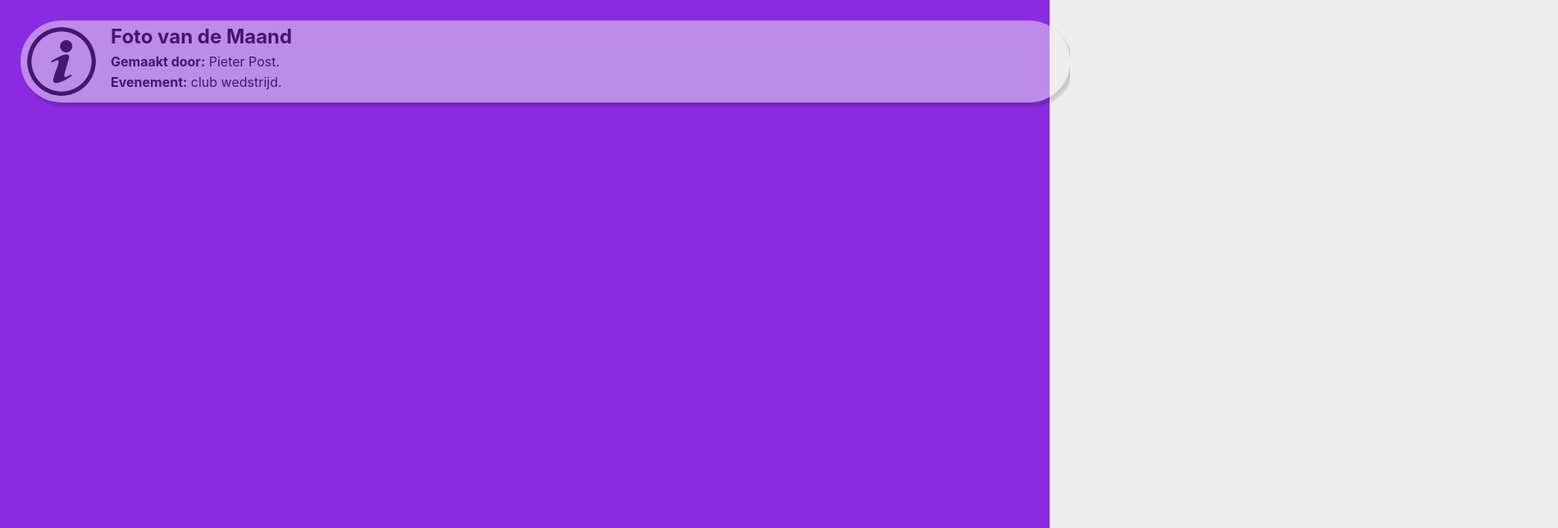
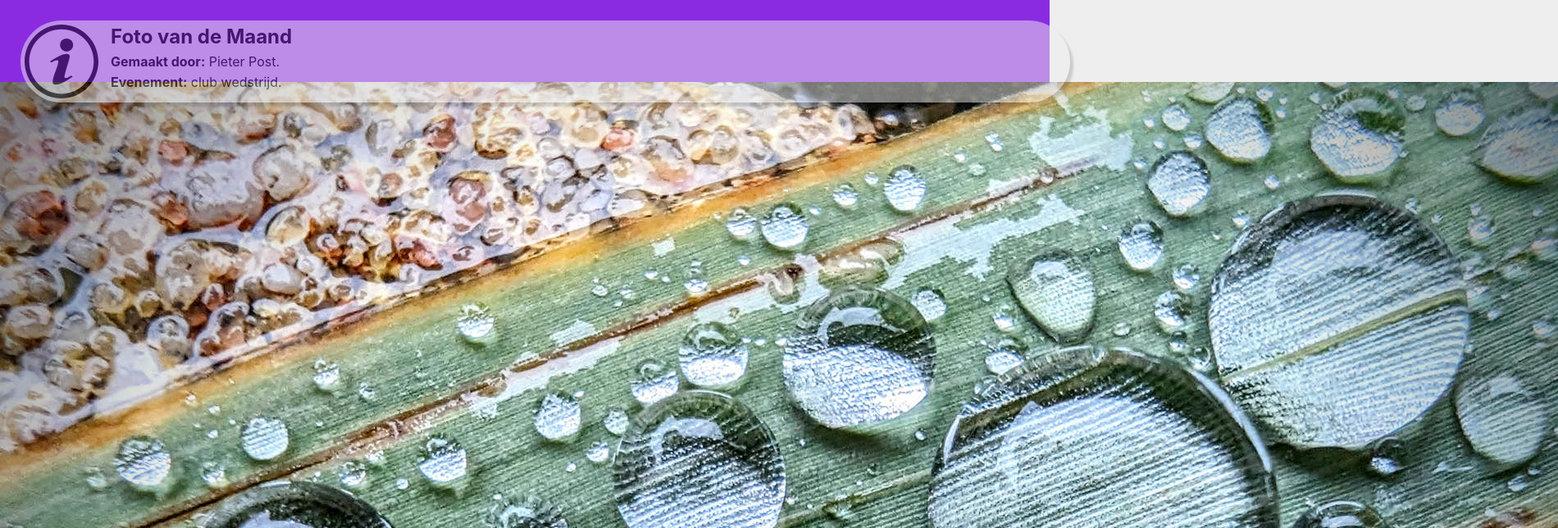
Before and after one commit to J-Segers/fctgooi, a React (Create React App) app: page / in a window 1280 px wide. Shown: the top 644 px of the page at 82% size, 1900 px wide, since content can reach past the window. Built offline with nearby package versions, Linux system fonts and the light colour scheme; the HTML template or start-up script is replaced by a standard one.

Commit message:
huidige foto van de maand toegevoegd

```diff
--- a/src/components/hero/Hero.tsx
+++ b/src/components/hero/Hero.tsx
@@ -1,6 +1,7 @@
 import React from 'react';
 import "./Hero.css";
-import info from "../../assets/Information-Icon.png";
+import info from "../../assets/Information-Icon.svg";
+import foto from "../../assets/Bob Altena-.jpg"
 import PropTypes from 'prop-types';
 
 Hero.propTypes = {
@@ -8,11 +9,15 @@ Hero.propTypes = {
 };
 
 function Hero() {
+
+
     const maandFoto = {
+        foto: foto,
         fotograaf: "Pieter Post",
         evenement: "club wedstrijd",
         opmerking: "Lorem ipsum dolor sit amet, consectetur adipiscing elit, sed do eiusmod tempor incididunt ut labore et dolore magna aliqua."
     }
+
     return (
         <div id="hero">
             <div className="maand-info">
@@ -24,6 +29,7 @@ function Hero() {
                    {`${maandFoto?.opmerking}`}
                 </div>
             </div>
+            <img src={maandFoto.foto} alt="" />
         </div>
     );
 }
```
Also changed, not shown: src/assets/Bob Altena-.jpg (added).
